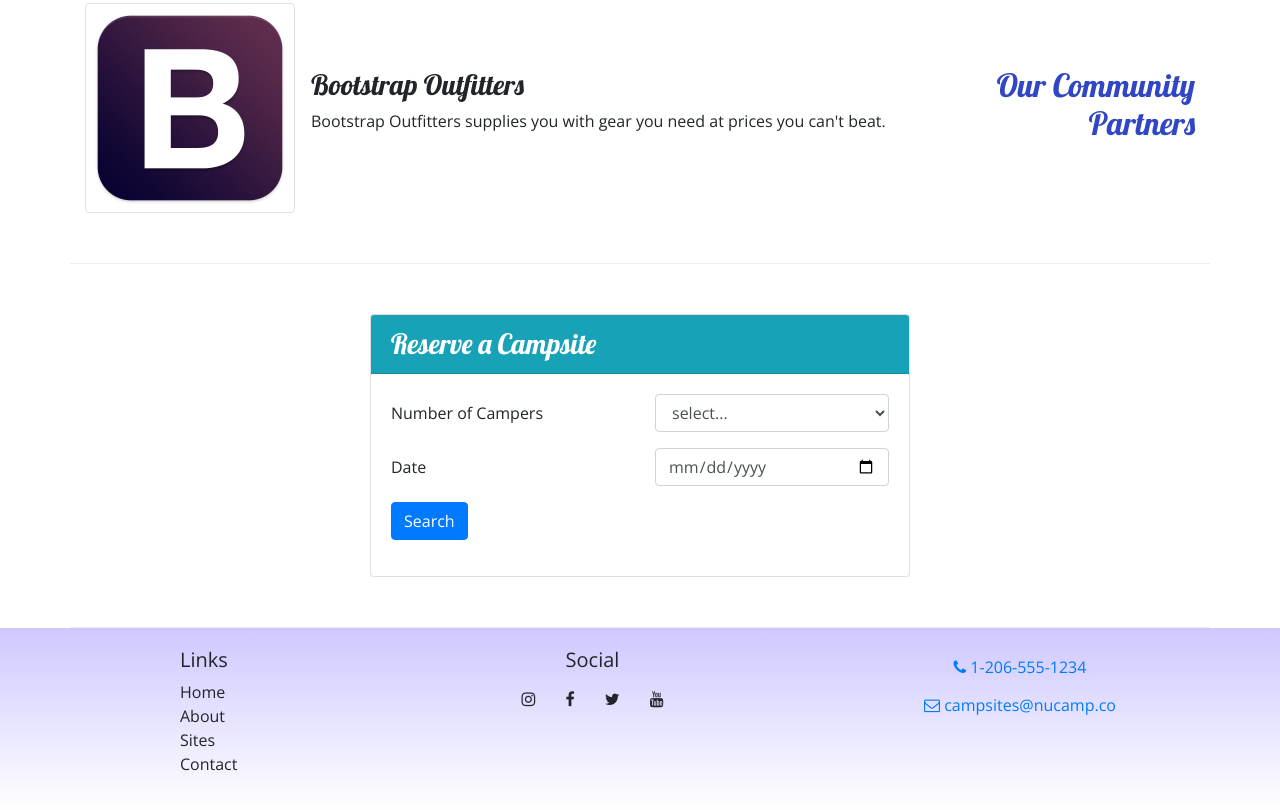
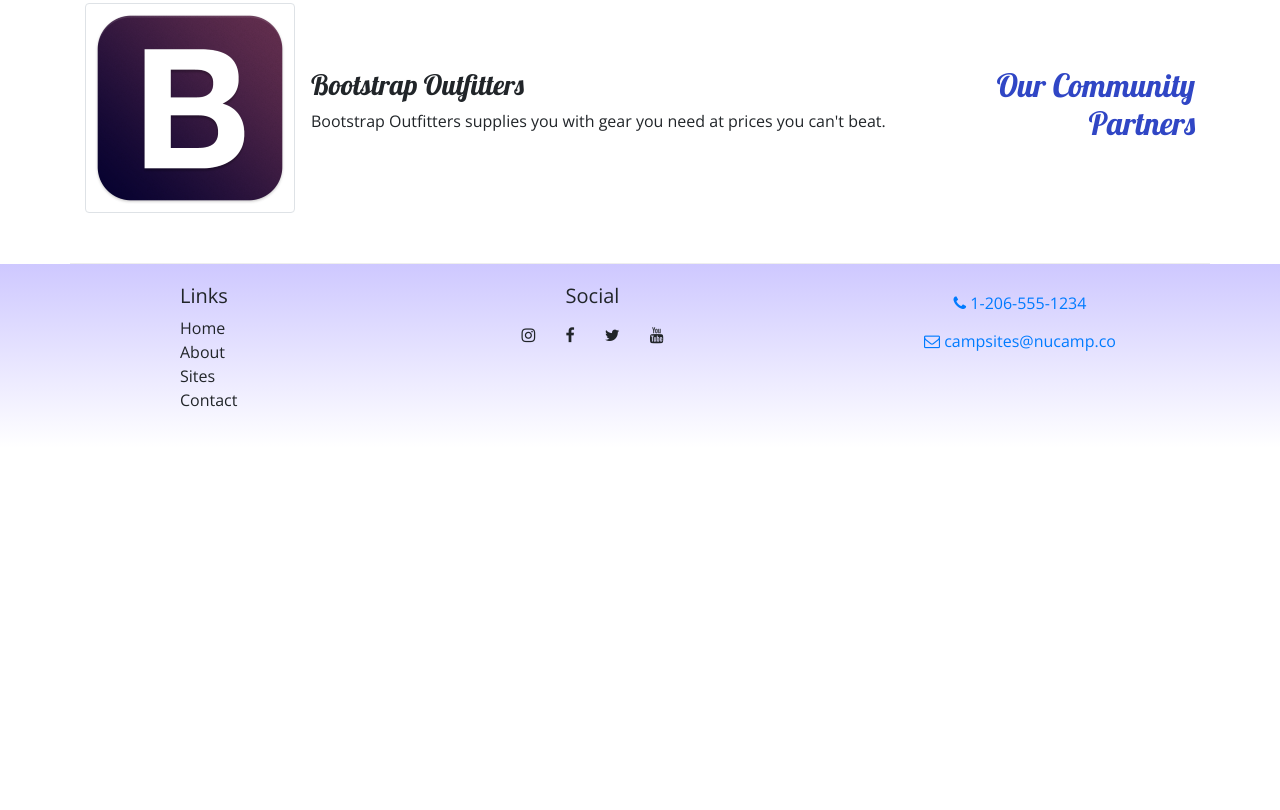
Before and after one commit to ninetailedcoder/My-First-Bootstrap-Project, a website: page index.html in a window 1280 px wide. Shown: the part 1430-2240 px from the top of the page. After the commit the page ends 1878 px from the top, so only its background shows below. Drawn offline with nearby package versions, Linux system fonts and the light colour scheme.

Commit message:
week 3 assignment

```diff
--- a/index.html
+++ b/index.html
@@ -228,42 +228,6 @@
                     </div>
                 </div>
             </div>
-            <div class="row row-content">
-                <div class="col col-sm-6 mx-auto">
-                    <div class="card">
-                        <h3 class="card-header bg-info text-white">Reserve a Campsite</h3>
-                        <div class="card-body">
-                            <form id="reserveForm">
-                                <div class="row form-group">
-                                    <label for="numCampers" class="col-sm-6 col-form-label">Number of Campers</label>
-                                    <div class="col">
-                                        <select class="form-control" name="numCampers" id="numCampers">
-                                            <option value="select">select...</option>
-                                            <option value="1">1</option>
-                                            <option value="2">2</option>
-                                            <option value="3">3</option>
-                                            <option value="4">4</option>
-                                            <option value="5">5</option>
-                                            <option value="6">6</option>
-                                        </select>
-                                    </div>
-                                </div>
-                                <div class="row form-group">
-                                    <label for="date" class="col-sm-6 col-form-label">Date</label>
-                                    <div class="col col-sm-6">
-                                        <input class="form-control" type="date" id="date" name="date" placeholder="mm-dd-yyyy">
-                                    </div>
-                                </div>
-                                <div class="row form-group">
-                                    <div class="col">
-                                        <button type="submit" class="btn btn-primary">Search</button>
-                                    </div>
-                                </div>
-                            </form>
-                        </div>
-                    </div>
-                </div>
-            </div>
         </div>
         <footer class="site-footer">
             <div class="container">
```
